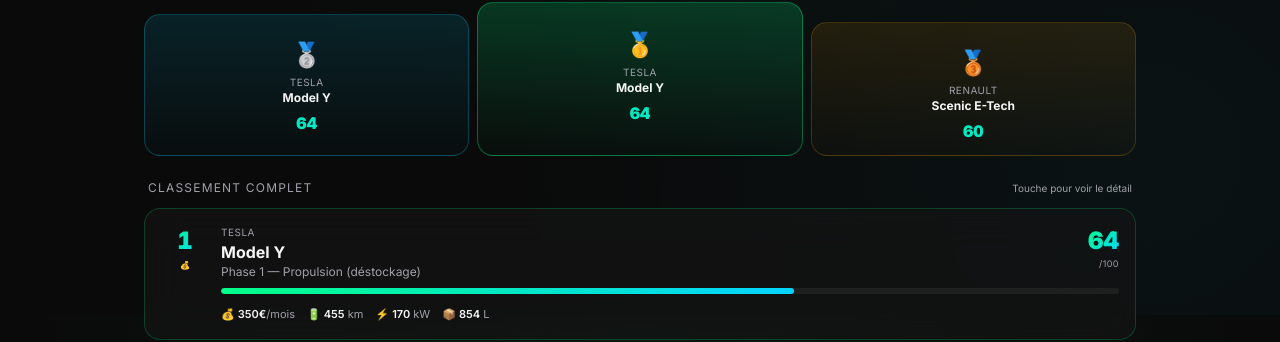
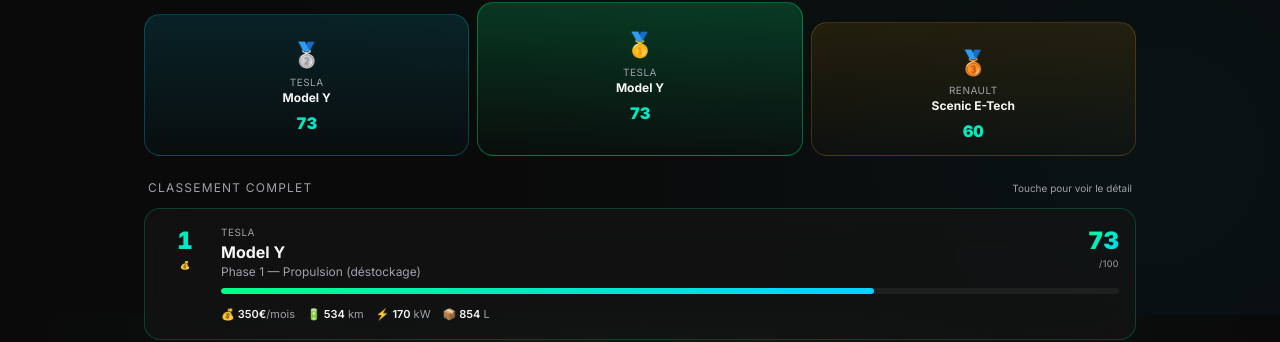
Before and after one commit to charlp0/comparateur-ve, a plain HTML site: page index.html in a window 1280 px wide. Shown: the part 485-827 px from the top of the page. Drawn offline with nearby package versions, Linux system fonts and the light colour scheme.

Commit message:
Update index.html

```diff
--- a/index.html
+++ b/index.html
@@ -437,7 +437,7 @@
     new: 33390,
     loa: 350,
     apport: 4500,
-    range: 455,
+    range: 534,
     battery: 60,
     dc: 170,
     dcTime: 27,
@@ -466,7 +466,7 @@
     new: 44990,
     loa: 499,
     apport: 4500,
-    range: 534,
+    range: 609,
     battery: 60,
     dc: 175,
     dcTime: 24,
```
